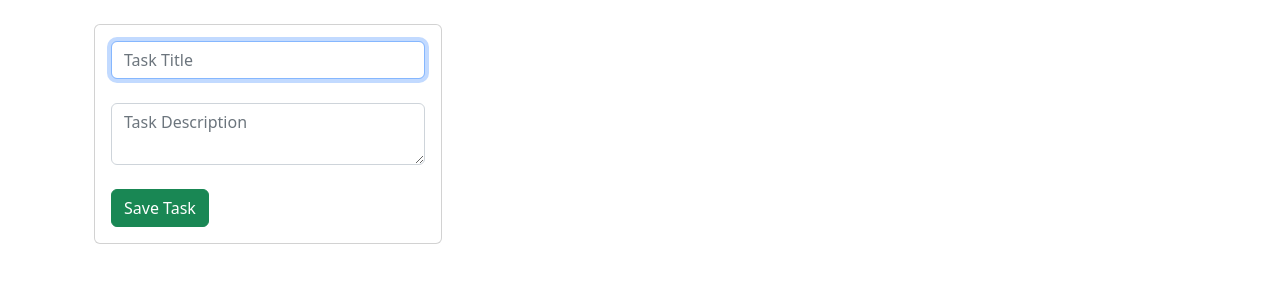
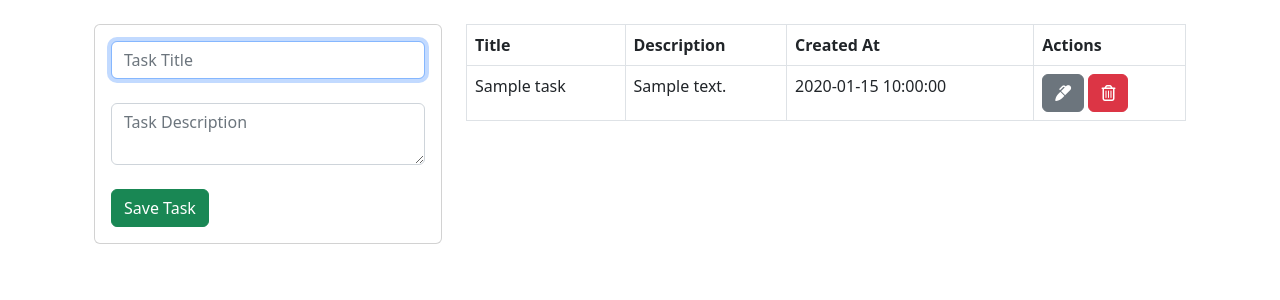
Before and after one commit to bran542/php_crud_mysql, a PHP site: page / in a window 1280 px wide. Shown: the part 56-356 px from the top of the page. Run offline with PHP 8.4, Linux system fonts and the light colour scheme; tables that the repository leaves empty or names only in its code hold one stand-in row (values such as "Sample post"); some libraries are stand-ins or nearby versions.

Commit message:
Se creo Consulta para llamar los Datos desde MYSQL y ser imprimidos en una tabla de index.php

```diff
--- a/includes/footer.php
+++ b/includes/footer.php
@@ -1,4 +1,6 @@
 <!-- JavaScript Bundle with Popper -->
     <script src="https://cdn.jsdelivr.net/npm/bootstrap@5.2.0/dist/js/bootstrap.bundle.min.js" integrity="sha384-A3rJD856KowSb7dwlZdYEkO39Gagi7vIsF0jrRAoQmDKKtQBHUuLZ9AsSv4jD4Xa" crossorigin="anonymous"></script>
+<!-- Script Kit FontAwesome -->
+    <script src="https://kit.fontawesome.com/c083cc84ab.js" crossorigin="anonymous"></script>
 </body>
 </html>
--- a/index.php
+++ b/index.php
@@ -35,7 +35,39 @@
         </div>
 
         <div class="col-md-8">
+            <table class="table table-bordered">
+                <thead>
+                    <tr>
+                        <th>Title</th>
+                        <th>Description</th>
+                        <th>Created At</th>
+                        <th>Actions</th>
+                    </tr>
+                </thead>
+                <tbody>
+                    <!-- SOLICITAR LOS DATOS DESDE MYSQL (CONSULTA) -->
+                    <?php
+                    $query= "SELECT * FROM task";
+                    $result_tasks = mysqli_query($conn, $query);
+                    //RECORREMOS 1 A 1 NUESTRAS TAREAS (REGISTROS)
+                    while($row = mysqli_fetch_array($result_tasks)){ ?>
+                        <tr>
+                            <td><?php echo $row['title'] ?></td>
+                            <td><?php echo $row['description'] ?></td>
+                            <td><?php echo $row['created_at'] ?></td>
+                            <td>
+                                <a href="edit.php?id=<?php echo $row['id']?>" class="btn btn-secondary">
+                                    <i class="fas fa-marker"></i>
+                                </a>
+                                <a href="delete.php?id=<?php echo $row['id']?>" class="btn btn-danger">
+                                    <i class="far fa-trash-alt"></i>
+                                </a>
+                            </td>
+                        </tr>
 
+                    <?php } ?>
+                </tbody>
+            </table>
         </div>
 
     </div>
```
